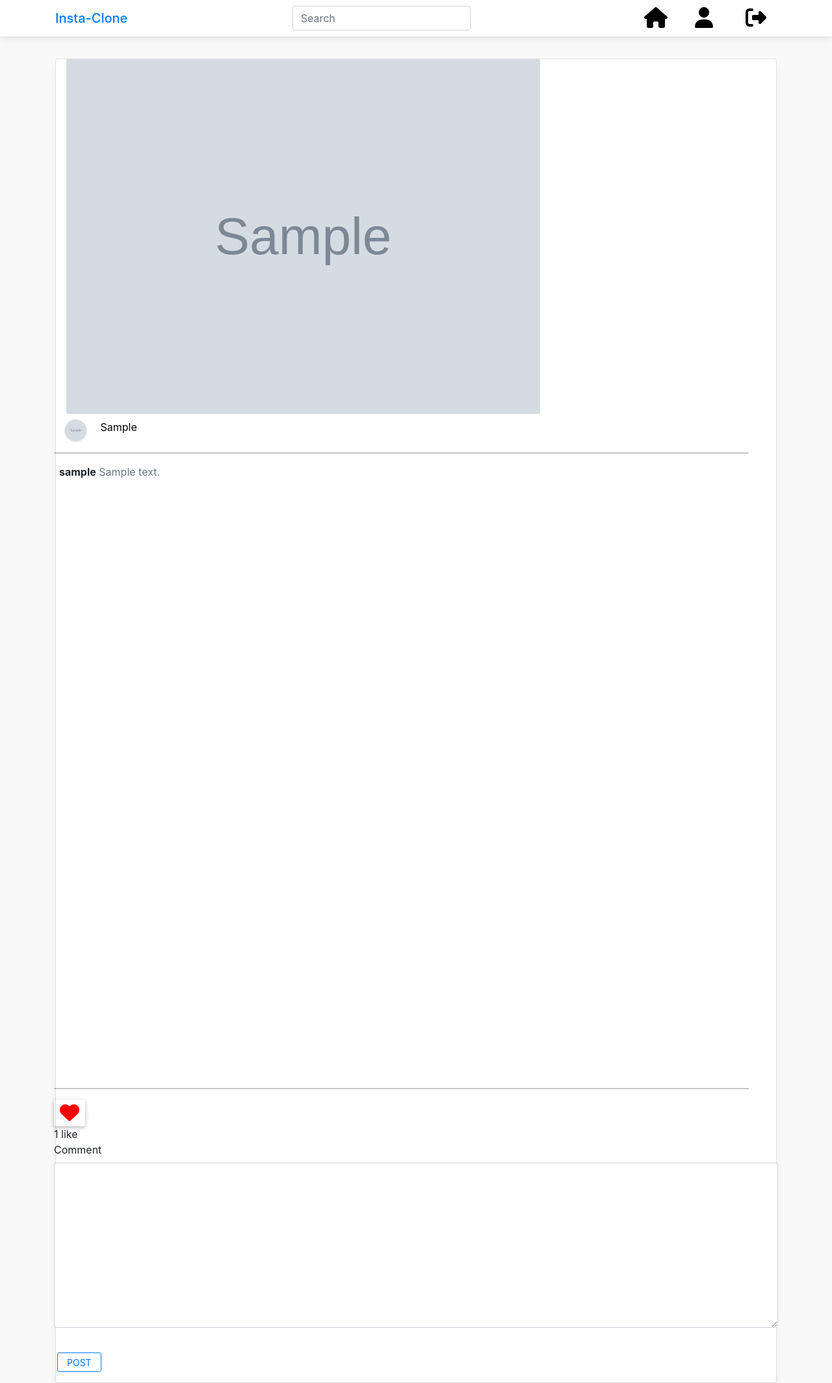
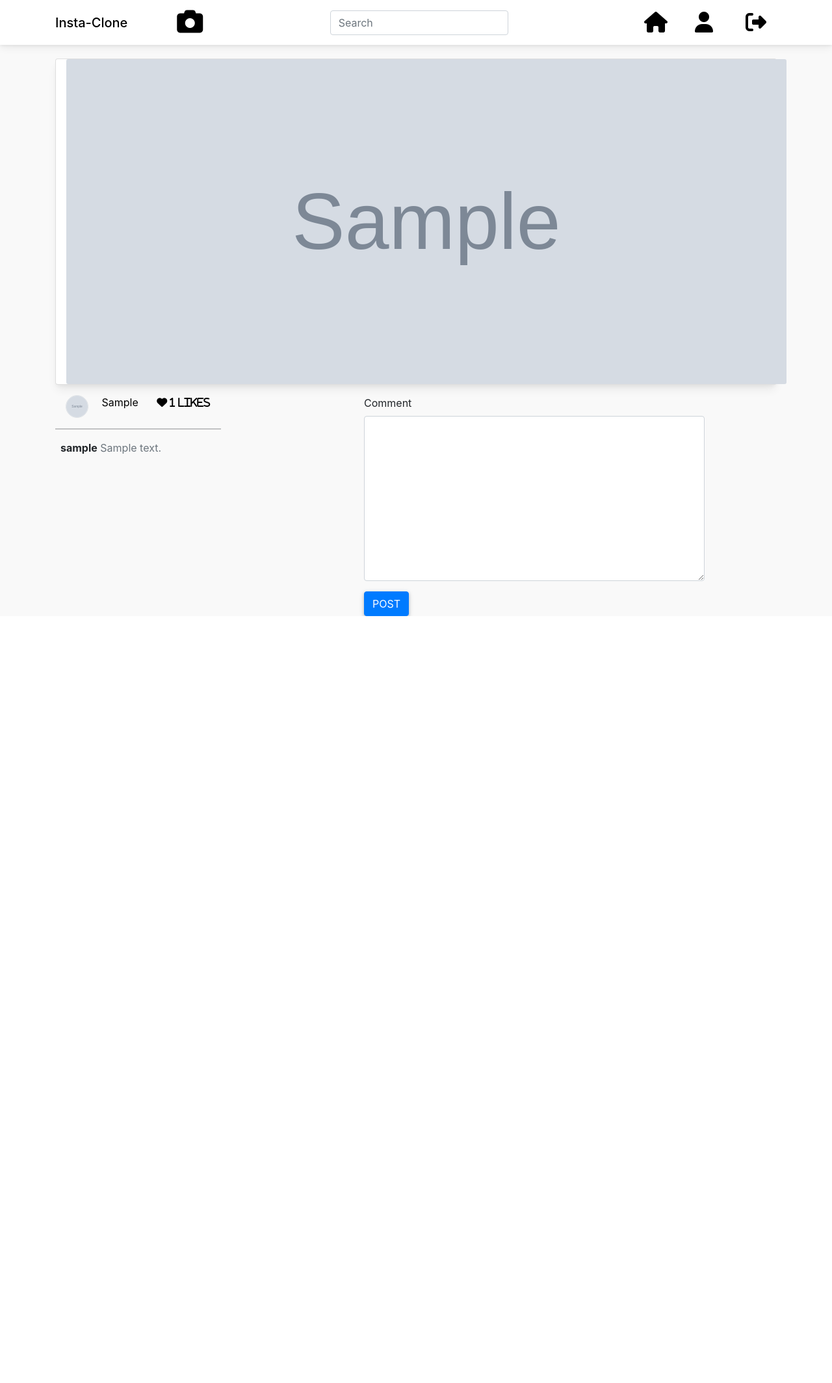
Before and after one commit to dorothymuhonja/insta-clone, a Django app: page /post/1/ in a window 1280 px wide. Shown: the whole page at 65% size. After the commit the page ends 948 px from the top, so only its background shows below. Run offline with Django 3.2, Linux system fonts and the light colour scheme; a user stored in the database is signed in; tables that the repository leaves empty hold one stand-in row (values such as "Sample post"); grey boxes marked "Sample" are stand-in pictures; some libraries are stand-ins or nearby versions.

Commit message:
fix errors

```diff
--- a/app/admin.py
+++ b/app/admin.py
@@ -1,5 +1,5 @@
 from django.contrib import admin
-from .models import Profile, Post, Comment, Follow
+from .models import Profile, Post, Comment, Follow,Likes
 
 admin.site.site_header = 'Insta-Clone Admin'
 admin.site.site_title = 'Insta-Clone Admin Area'
@@ -9,3 +9,4 @@ admin.site.register(Profile)
 admin.site.register(Post)
 admin.site.register(Comment)
 admin.site.register(Follow)
+admin.site.register(Likes)
--- a/app/templates/base.html
+++ b/app/templates/base.html
@@ -1,4 +1,5 @@
 {% load static %}
+{% load crispy_forms_tags %}
 <!DOCTYPE html>
 <html lang="en">
 <head>
@@ -33,10 +34,14 @@
 <body>
     <div class="navbar fixed-top bg-white">
         <nav class="container">
+            <span class="navbar-brand mb-0 h1" >
+                <a href="/" style="color: black;">Insta-Clone</a>
+            </span>
+
             <span class="navbar-brand mb-0 h1">
-                <a href="/">Insta-Clone</a>
+                <a href="/" data-toggle="modal" data-target="#imageUpload" style="color: black;"><i class="fas fa-camera fa-2x" style="color: black;padding-left: 60px;"></i></a>
+            </span>
 
-            </span>
             <form class="mb-0 h1 ml-auto mr-auto" id="searchform" action="{% url 'search' %}">
                 <input name="search_user" autocomplete="off" id="searching" class="form-control d-none d-md-block"
                     placeholder="Search">
@@ -67,6 +72,30 @@
         </nav>
     </div>
 
+    <div class="modal fade" id="imageUpload" tabindex="-1" role="dialog" aria-labelledby="exampleModalCenterTitle"
+        aria-hidden="true">
+        <div class="modal-dialog modal-dialog-centered" role="document">
+            <div class="modal-content">
+                <div class="modal-header">
+                    <h5 class="modal-title" id="exampleModalLongTitle">Image Upload</h5>
+                    <button type="button" class="close" data-dismiss="modal" aria-label="Close">
+                        <span aria-hidden="true">&times;</span>
+                    </button>
+                </div>
+                <div class="modal-body">
+                    <form method="POST" enctype="multipart/form-data" novalidate>
+                        {% csrf_token %}
+                        {{ form|crispy }}
+                        <button class="btn btn-sm btn-success">Upload</button>
+                        <button type="button" class="btn btn-sm btn-outline-danger" data-dismiss="modal">
+                            Close
+                        </button>
+                    </form>
+                </div>
+            </div>
+        </div>
+    </div>
+
     {% block content %}
     {% endblock %}
 
--- a/app/templates/insta/like_section.html
+++ /dev/null
@@ -1,13 +0,0 @@
-<form action="{% url 'liked' image.id %}" method="POST">
-    {% csrf_token %}
-    {% if is_liked %}
-    <button class="btn btn-sm" type="submit" id="like" name="image_id" value="{{image.id}}"><i
-            class="fa fa-heart hearticon mx-auto" aria-hidden="true" style="color:red"></i></a>
-    </button>
-    {% else %}
-    <button class="btn btn-sm" type="submit" id="like" name="image_id" value="{{image.id}}"><i
-            class="fa fa-heart hearticon mx-auto" aria-hidden="true" ></i>
-    </button>
-    {% endif %}
-</form>
-<span>{{ total_likes }} like{{ total_likes|pluralize}}</span>
--- a/app/templates/insta/post_comment.html
+++ b/app/templates/insta/post_comment.html
@@ -4,15 +4,25 @@
     <div class="container" style="margin-top:7%;">
         <div class="card">
             <div class="row">
-                <div class="col-md-8 ml-3">
+                <div class="col-md-12 ml-3 p-image">
                     <img src="{{ image.image.url }}"  class="card-img" width="100%" />
                 </div>
-                <div class="">
+
+            </div>
+        </div>
+
+
+        <div class="row">
+        <div class="col-md-3 mt-2">
+
+
             <img src="{{ image.user.profile_picture.url }}" class="rounded-circle border ml-3 mt-2  mr-3"
                 alt="{{image.user.user.username}}" width="35" height="35">
             <a href="{% url 'user_profile' image.user.user.username %}" class="mt-4 user">{{ image.user.user.username|title }}</a>
 
-                    <hr style="width:96%">
+                <a class="ml-4" href="{% url 'likePost' image.id %}"><i class="fa fa-heart hearticon mx-auto" style="color: black;"> {{ image.likes }} Likes</i></a>
+
+        <hr style="width:100%">
         {% for comment in image.comments.all %}
         <div class="comment">
             <div class="ml-2"><strong>{{ comment.user.user.username }}</strong> <span class="text-secondary">{{ comment.comment }}</span>
@@ -21,28 +31,30 @@
         {% empty %}
         <p class="ml-3">No comments here yet</p>
         {% endfor %}
-                    <hr style="width:96%; margin-top:84%;">
-                    <div id="like-section">
-                        {% include 'insta/like_section.html' %}
+
+
         </div>
+
+        <div class="col-md-2"></div>
+
+        <div class="col-md-7 mt-3">
             <form class="form" action="" method="POST" novalidate>
                 {% csrf_token %}
-                        <div class="form-group">
-                            <div class="" rows="6">
+                <div class="row">
+                    <div class="col-md-10">
                         {{ form|crispy }}
-                            </div>
-                            <div class="col-md-2 mt-4">
-                                <button type="submit" class="btn btn-sm btn-outline-primary"
-                                    style="margin-top:14px; margin-left:-10px">Post</button>
                     </div>
                 </div>
 
+                <button type="submit" class="btn btn-primary">Post</button>
 
             </form>
         </div>
-                <div class="col-md-1"></div>
-            </div>
-        </div>
+
         </div>
 
+
+
+
+    </div>
 {% endblock %}
--- a/app/templates/insta/user_profile.html
+++ b/app/templates/insta/user_profile.html
@@ -30,10 +30,8 @@
 
                             <div class="post-details mt-3 mb-3">
                                 <span class="mr-5"><strong>{{user_posts.count}}</strong> Posts</span>
-                                <span class="mr-5"> <strong>{{ user_prof.profile.followers.count }}</strong>
-                                    followers</span>
-                                <span class="mr-5"> <strong>{{ user_prof.profile.following.count }}</strong>
-                                    following</span>
+                                <span class="mr-5"> <strong>{{ user.profile.followers.count }}</strong> followers </span>
+                                <span class="mr-5"> <strong>{{ user.profile.following.count }}</strong> following</span>
                             </div>
                             <h5>{{ user.profile.name }}</h5>
                             <p class="text-secondary">{{ user.profile.bio }}</p>
--- a/app/urls.py
+++ b/app/urls.py
@@ -4,7 +4,6 @@ from django.conf import settings
 from django.conf.urls.static import static
 from django.contrib.auth import views as auth_views
 from app import views as app_views
-from app.views import PostLikeToggle, PostLikeAPIToggle
 
 appname= 'app'
 
@@ -16,12 +15,10 @@ urlpatterns = [
     path('profile/<str:username>/', app_views.profile, name='profile'),
     path('user_profile/<str:username>/', app_views.user_profile, name='user_profile'),
     path('post/<int:id>/', app_views.post_comment, name='comment'),
-    path('post/<int:id>/like/', PostLikeToggle.as_view(), name='liked'),
-    path('api/post/<int:id>/like/', PostLikeAPIToggle.as_view(), name='liked-api'),
-    # path('like/', app_views.like_post, name='like_post'),
     path('search/', app_views.search_profile, name='search'),
     path('unfollow/<to_unfollow>/', app_views.unfollow, name='unfollow'),
-    path('follow/<to_follow>/', app_views.follow, name='follow')
+    path('follow/<to_follow>/', app_views.follow, name='follow'),
+    path('<post_id>/like', views.like, name='likePost'),
 ]
 
 
--- a/app/views.py
+++ b/app/views.py
@@ -3,11 +3,12 @@ from django.http import HttpResponseRedirect, JsonResponse
 from django.contrib.auth.decorators import login_required
 from .forms import SignUpForm, UpdateUserForm, UpdateUserProfileForm, PostForm, CommentForm
 from django.contrib.auth import login, authenticate
-from .models import Post, Comment, Profile, Follow
+from .models import Post, Comment, Profile, Follow, Likes
 from django.contrib.auth.models import User
 from django.template.loader import render_to_string
 from django.views.generic import RedirectView
 from django.contrib import messages
+from django.urls import reverse
 from rest_framework.views import APIView
 from rest_framework.response import Response
 from rest_framework import authentication, permissions
@@ -25,7 +26,7 @@ def register(request):
     else:
         form = SignUpForm()
 
-    return render(request, 'registration/register.html', {'form': form})
+    return render(request, 'registration/register.html', {'form': form })
 
 
 
@@ -104,9 +105,9 @@ def user_profile(request, username):
 @login_required
 def post_comment(request, id):
     image = get_object_or_404(Post, pk=id)
-    is_liked = False
-    if image.likes.filter(id=request.user.id).exists():
-        is_liked = True
+    # is_liked = False
+    # if image.likes.filter(id=request.user.id).exists():
+    #     is_liked = True
     if request.method == 'POST':
         form = CommentForm(request.POST)
         if form.is_valid():
@@ -122,67 +123,33 @@ def post_comment(request, id):
     params = {
         'image': image,
         'form': form,
-        'is_liked': is_liked,
-        'total_likes': image.total_likes()
+        # 'is_liked': is_liked,
+        # 'total_likes': image.total_likes()
     }
     return render(request, 'insta/post_comment.html', params)
 
+@login_required
+def like(request,post_id):
+    user = request.user
+    post = Post.objects.get(id=post_id)
+    current_likes = post.likes
 
-class PostLikeToggle(RedirectView):
-    def get_redirect_url(self, *args, **kwargs):
-        id = self.kwargs.get('id')
-        obj = get_object_or_404(Post, pk=id)
-        url_ = obj.get_absolute_url()
-        user = self.request.user
-        if user in obj.likes.all():
-            obj.likes.remove(user)
-        else:
-            obj.likes.remove(user)
-        return url_
+    liked = Likes.objects.filter(user=user, post=post).count()
 
-class PostLikeAPIToggle(APIView):
-    authentication_classes = [authentication.SessionAuthentication]
-    permission_classes = [permissions.IsAuthenticated]
+    if not liked:
+        like = Likes.objects.create(user=user,post=post)
 
-    def get(self, request, id=None, format=None):
-        obj = get_object_or_404(Post, pk=id)
-        url_ = obj.get_absolute_url()
-        user = self.request.user
-        updated = False
-        liked = False
-        if user in obj.likes.all():
-            liked = False
-            obj.likes.remove(user)
-        else:
-            liked = True
-            obj.likes.add(user)
-            updated = True
+        current_likes = current_likes + 1
 
-            data = {
-                'updated': updated,
-                'liked': liked
-            }
-            return Response(data)
+    else:
+        Likes.objects.filter(user=user,post=post).delete()
 
+        current_likes = current_likes - 1
 
-def like_post(request):
-    image = get_object_or_404(Post, id=request.POST.get('id'))
-    is_liked = False
-    if image.likes.filter(id=request.user.id).exists():
-        image.likes.remove(request.user)
-        is_liked = False
-    else:
-        image.likes.add(request.user)
-        is_liked = True
+    post.likes = current_likes
+    post.save()
 
-    params = {
-        'image': image,
-        'is_liked': is_liked,
-        'total_likes': image.total_likes()
-    }
-    if request.is_ajax():
-        html = render_to_string('insta/like_section.html', params, request=request)
-        return JsonResponse({'form': html})
+    return HttpResponseRedirect(reverse('index'))
 
 
 @login_required
--- a/static/css/styles.css
+++ b/static/css/styles.css
@@ -48,12 +48,12 @@ h1{
     color:black;
     text-align:center;
 }
-.hearticon{
+/* .hearticon{
     color:black;
     font-size:30px;
     margin-left:-10px;
     margin-right:-10px;
-}
+} */
 .viewall a{
     text-decoration:none;
     color:grey;
@@ -149,6 +149,11 @@ body{
 
 .card-text img{
     height: 500px;
-    /* width: 600px; */
     object-fit: fill;
 }
+
+.p-image img{
+    height: 500px;
+
+    object-fit: fill;
+}
```
Also changed, not shown: app/models.py (+7 -3 lines), app/templates/insta/index.html (+11 -35 lines), app/migrations/0003_likes.py (added), app/migrations/0004_auto_20210329_1758.py (added). Lines whose indentation alone changed are shown as unchanged.
